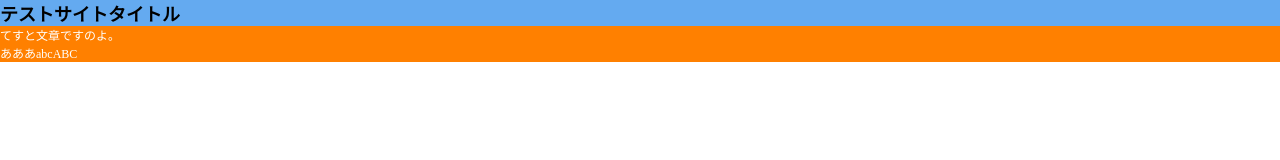
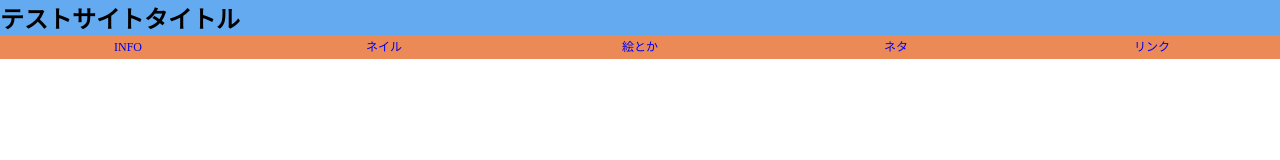
Before and after one commit to hentaigami96/hentaigami96.github.io, a plain HTML site: page index.html in a window 1280 px wide. Drawn offline with Linux system fonts and the light colour scheme; a web font is replaced by a local one.

Commit message:
メニューバー

```diff
--- a/css/style.css
+++ b/css/style.css
@@ -19,10 +19,31 @@
 h1{
 	background: #64aaf0;
 	font-family: '源真ゴシックPR';
-	font-size: 18px;
+	font-size: 24px;
 }
 
-p{
-	background: #ff8000;
-	color: white;
+nav #menu{
+	width: 100%;
+	height: 2em;
 }
+nav #menu > li{
+	background: #eb8a56;
+	width: 20%;
+	height: 100%;
+	display: block;
+	float: left;
+}
+
+nav #menu > li > a{
+	width: 100%;
+	height: 100%;
+	display: block;
+	text-align: center;
+	line-height: 2em;
+	text-decoration: none;
+}
+
+nav #menu > li > a:hover{
+	background: #8080ff;
+
+}
--- a/index.html
+++ b/index.html
@@ -8,9 +8,15 @@
 	</head>
 	<body>
 		<h1>テストサイトタイトル</h1>
-		<p>てすと文章ですのよ。 <br>
-		あああabcABC
-		</p>
+		<nav>
+			<ul id="menu">
+				<li><a href="#">INFO</a></li>
+				<li><a href="#">ネイル</a></li>
+				<li><a href="#">絵とか</a></li>
+				<li><a href="#">ネタ</a></li>
+				<li><a href="#">リンク</a></li>
+			</ul>
+		</nav>
 
 	</body>
 </html>
```
